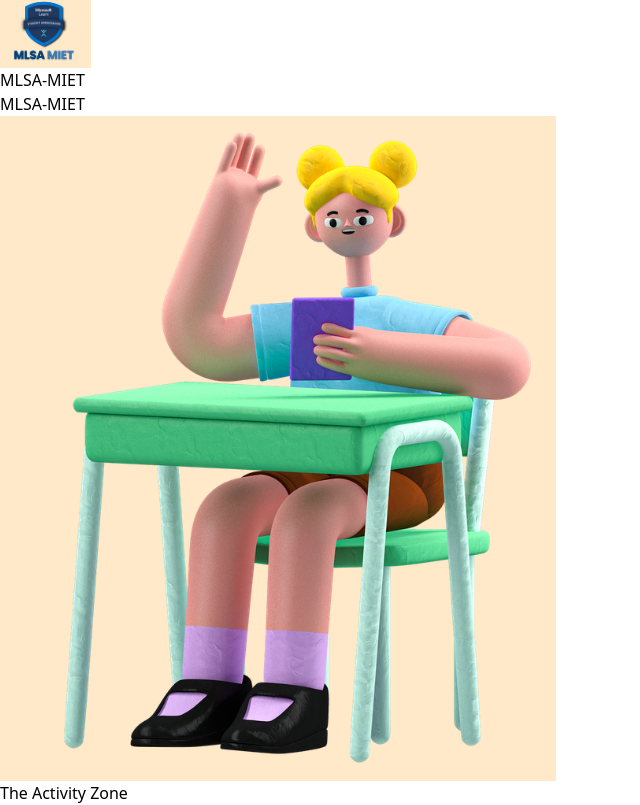
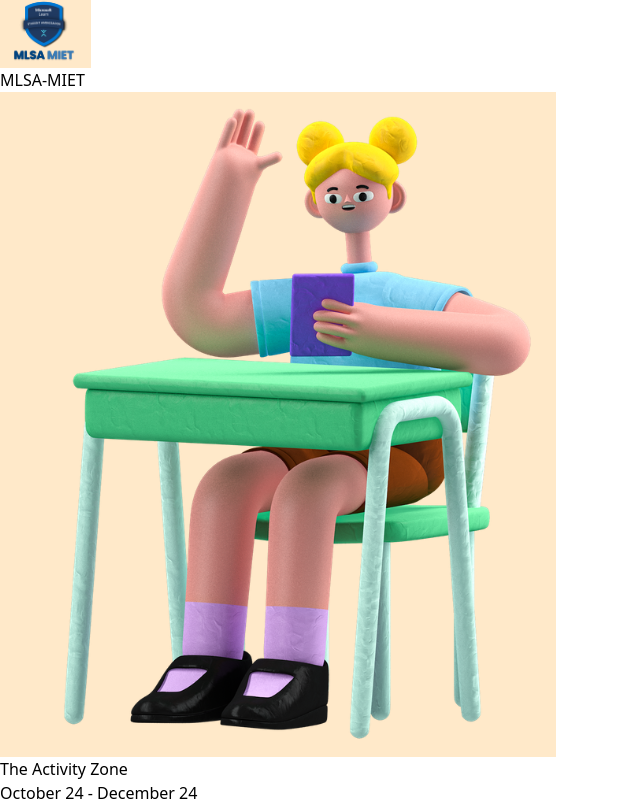
Before and after one commit to StrugglerSuryansh/mlsa-miet, a React (Vite) app: page / in a window 1280 px wide. Shown: the top 805 px of the page, without its empty margins (0-640 px from the left). Built offline with nearby package versions, Linux system fonts and the light colour scheme.

Commit message:
fixed deployment

```diff
--- a/src/components/ActivityZone.jsx
+++ b/src/components/ActivityZone.jsx
@@ -18,7 +18,6 @@ const ActivityZone = () => {
           <button className="bg-orange-300 text-white px-6 py-2 rounded-full flex items-center">
             October 24 - December 24
             {/* You can add a down arrow here as a simple text or an emoji if needed */}
-            <span className="ml-2">▼</span>
           </button>
         </div>
       </main>
--- a/src/components/Footer.jsx
+++ b/src/components/Footer.jsx
@@ -24,8 +24,8 @@ const Footer = () => {
         <div className="text-right">
           <p><b>Address</b>  : <br />  Delhi-Roorkee Highway, <br />  Baghpat Bypass <br />  Meerut</p>
           <p> <b>Contact Number:</b> <br /> 8057296589</p>
-          <p>mlsamiet@gmail.com</p>
-          <p className="mt-2 ">©MLSA MIET</p>
+
+
         </div>
       </div>
 
--- a/src/components/Header.jsx
+++ b/src/components/Header.jsx
@@ -4,16 +4,9 @@ const Header = () => {
   return (
     <header className="flex justify-between items-center p-4 shadow-md">
       <div className="flex items-center">
-        <img src={logo} alt="Logo" className="w-12 h-12 mr-2" /> {/* Adjust width and height as needed */}
-        <h1 className="text-xl font-bold">MLSA-MIET</h1>
+        <img src={logo} alt="Logo" className="" /> {/* Adjust width and height as needed */}
       </div>
-      <button
-        onClick={() => document.getElementById('modules').scrollIntoView({ behavior: 'smooth' })}
-        className="bg-[#f97432] text-white px-4 py-2 rounded hover:bg-[#f96324] transition duration-200" // Added hover effect and transition
-        aria-label="Go to Modules Section" // Improved accessibility
-      >
-        MLSA-MIET
-      </button>
+      <h1 className="text-xl text-orange-600  font-bold text-right">MLSA-MIET</h1> {/* Moved the heading outside */}
     </header>
   );
 };
--- a/src/components/ImagesSection.jsx
+++ b/src/components/ImagesSection.jsx
@@ -12,7 +12,7 @@ const ImagesSection = () => {
 
   return (
     <section className="p-8">
-      <h2 className="text-3xl font-bold mb-10 text-center text-blue-600">Process</h2>
+      <h2 className="text-3xl font-bold mb-10 text-center text-orange-600">Process</h2>
       <div className="grid grid-cols-1 md:grid-cols-3 gap-12">
         {images.map((image, index) => (
           <div key={index} className="flex flex-col items-center group">
@@ -23,7 +23,7 @@ const ImagesSection = () => {
                 className="w-full h-full object-contain transition-transform duration-300 ease-in-out group-hover:scale-110"
               />
             </div>
-            <div className="bg-orange p-4 rounded-lg shadow-md w-full transition-all duration-300 group-hover:shadow-lg group-hover:bg-orange-50">
+            <div className="bg-orange p-4 rounded-lg shadow-md w-full transition-all duration-300 group-hover:shadow-lg group-hover:bg--50">
               <p className="text-center text-gray-700 transition-colors duration-300 group-hover:text-red-700 font-medium">
                 {image.text}
               </p>
--- a/src/components/Modules.jsx
+++ b/src/components/Modules.jsx
@@ -3,21 +3,21 @@ import React from 'react';
 const Modules = () => {
   return (
     <section id="modules" className="flex flex-col items-center p-8">
-      <h2 className="text-3xl font-bold mb-10 text-blue-600">Modules to Cover</h2>
+      <h2 className="text-3xl font-bold mb-10 text-orange-500">Modules to Cover</h2>
       <div className="space-y-6 w-full max-w-md">
         <button
-          className="block w-full bg-green-500 text-white text-xl font-semibold text-center py-6 px-8 rounded-xl shadow-lg hover:bg-green-600 transition duration-300 ease-in-out transform hover:scale-105"
+          className="block w-full bg-orange-500 text-white text-xl font-semibold text-center py-6 px-8 rounded-xl shadow-lg hover:bg-orange-400 transition duration-300 ease-in-out transform hover:scale-105"
         >
           Module 1
         </button>
         <button
-          className="block w-full bg-green-500 text-white text-xl font-semibold text-center py-6 px-8 rounded-xl shadow-lg hover:bg-green-600 transition duration-300 ease-in-out transform hover:scale-105"
+          className="block w-full bg-orange-500 text-white text-xl font-semibold text-center py-6 px-8 rounded-xl shadow-lg hover:bg-orange-400 transition duration-300 ease-in-out transform hover:scale-105"
         >
           Module 2
         </button>
       </div>
       <button
-        className="mt-12 bg-blue-500 text-white text-lg font-medium px-8 py-4 rounded-xl shadow-md hover:bg-blue-600 transition duration-300 ease-in-out transform hover:scale-105"
+        className="mt-12 bg-orange-500 text-white text-lg font-medium px-8 py-4 rounded-xl shadow-md hover:bg-orange-600 transition duration-300 ease-in-out transform hover:scale-105"
       >
         Submit your details here, and stand a chance to win exciting prizes
       </button>
```
